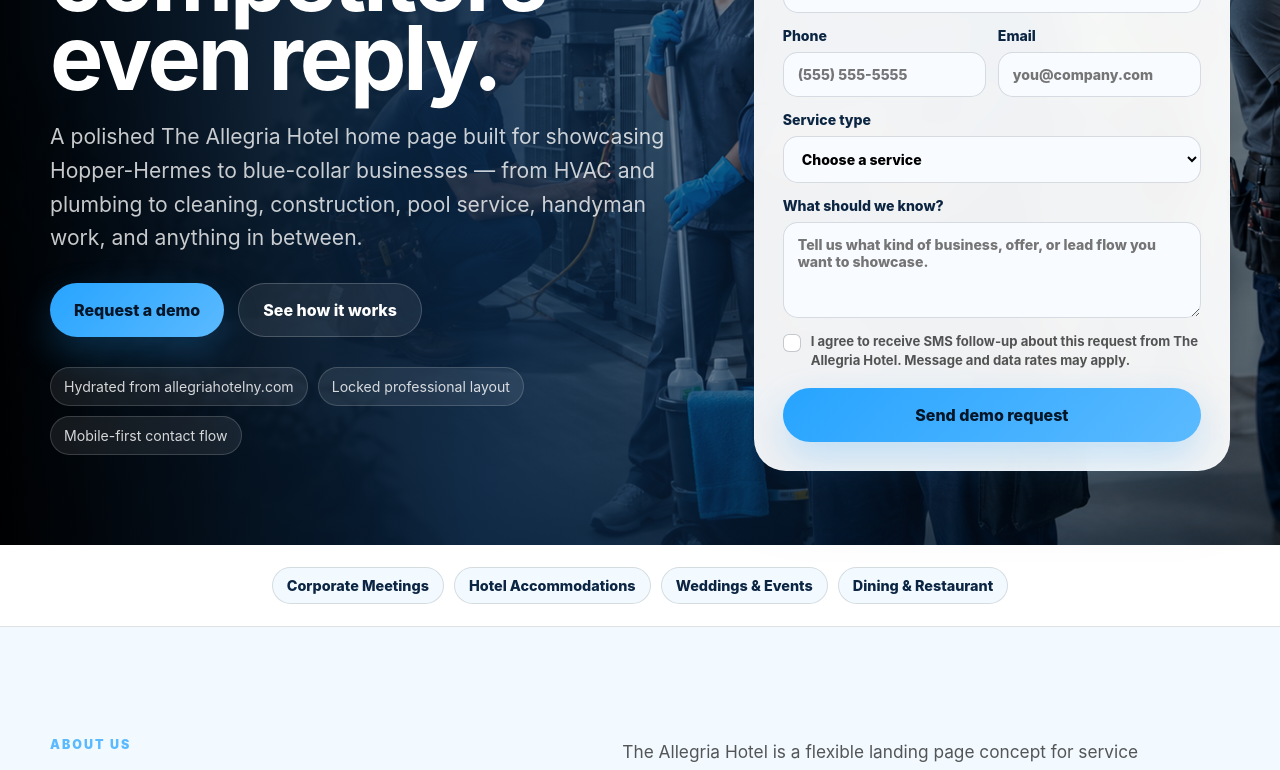
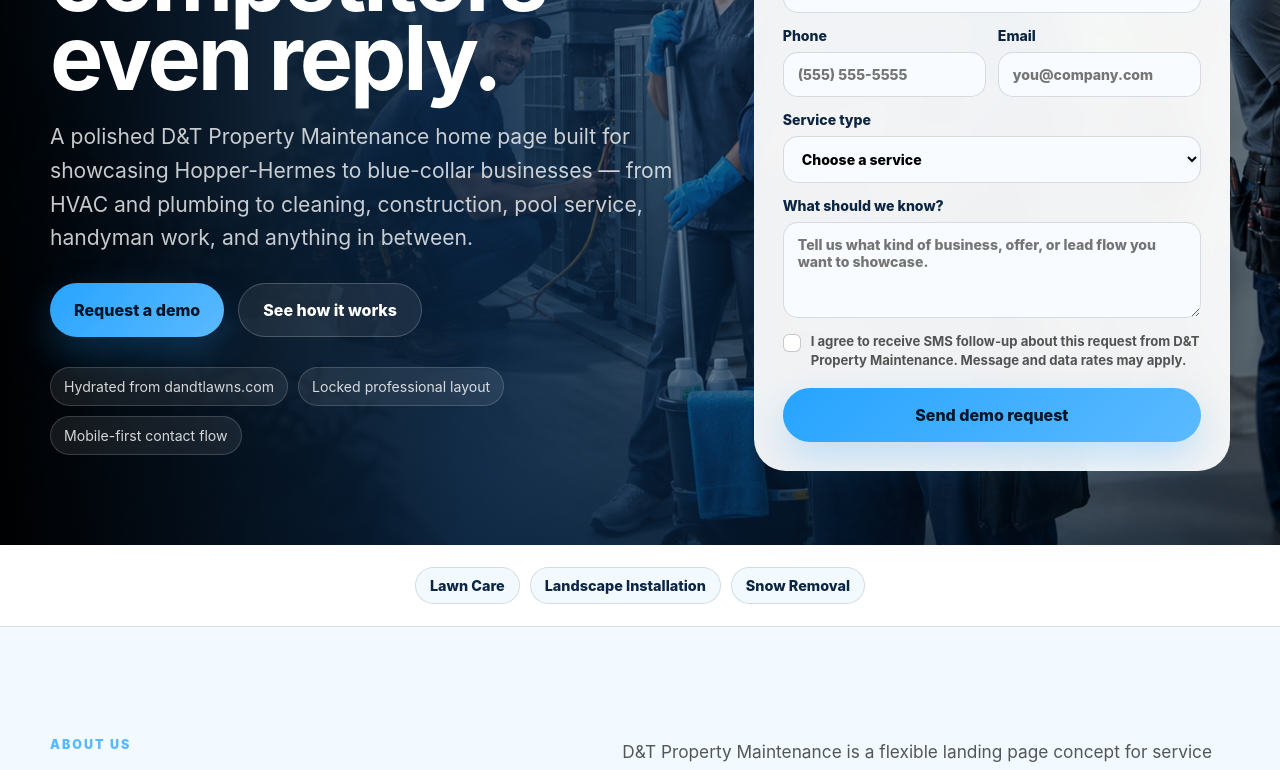
Before and after one commit to SoloRatRacer97/Hermes-Project-X-site, a Next.js app: page / in a window 1280 px wide. Shown: the part 440-1210 px from the top of the page. Built offline with nearby package versions, Linux system fonts and the light colour scheme.

Commit message:
chore: landing site update

```diff
--- a/app/project-x-config.ts
+++ b/app/project-x-config.ts
@@ -65,8 +65,8 @@ function createProjectXTheme({ primary, secondary }: { primary: HexColor; second
 }
 
 export const projectXConfig = {
-  hydratedFrom: "https://www.allegriahotelny.com/",
-  hydratedAt: "2026-05-05T16:15:55.481Z",
+  hydratedFrom: "https://dandtlawns.com/",
+  hydratedAt: "2026-05-26T19:48:09.146Z",
   templateContract: [
     "Keep the section order, component structure, and form fields consistent across instances.",
     "Only business labels, service options, image assets, and form routing should change per business.",
@@ -74,8 +74,8 @@ export const projectXConfig = {
     "Use professional local-service imagery for every instance; do not ship text-only or layout-rebuilt variants.",
   ],
   brand: {
-    name: "The Allegria Hotel",
-    mark: "AH",
+    name: "D&T Property Maintenance",
+    mark: "DT",
     poweredBy: "Project X by Hopper-Hermes",
     footerDescription: "Fast follow-up interface powered by Hopper-Hermes.",
   },
@@ -84,8 +84,8 @@ export const projectXConfig = {
     secondary: "#0b2542",
   }),
   integration: {
-    formWebhookUrl: "https://hooks.zapier.com/hooks/catch/26623925/uvv8ksd/",
-    formSource: "the-allegria-hotel",
+    formWebhookUrl: "https://hooks.zapier.com/hooks/catch/26623925/uj1eyis/",
+    formSource: "dandt-lawns",
   },
   images: {
     hero: "/images/hero-blue-collar-team.png",
@@ -122,13 +122,12 @@ export const projectXConfig = {
     ] satisfies readonly ProjectXCarouselItem[],
   },
   industries: [
-    "Corporate Meetings",
-    "Hotel Accommodations",
-    "Weddings & Events",
-    "Dining & Restaurant"
+    "Lawn Care",
+    "Landscape Installation",
+    "Snow Removal"
   ],
   proofPoints: [
-    "Hydrated from allegriahotelny.com",
+    "Hydrated from dandtlawns.com",
     "Locked professional layout",
     "Mobile-first contact flow",
   ],
```
Also changed, not shown: .deploy-landing.json.
